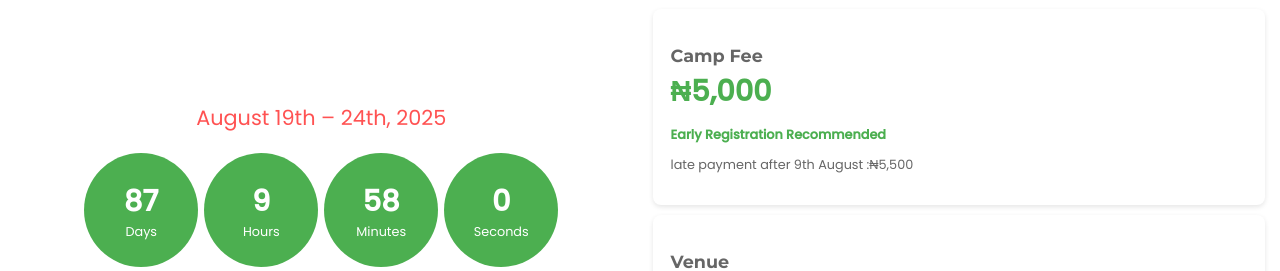
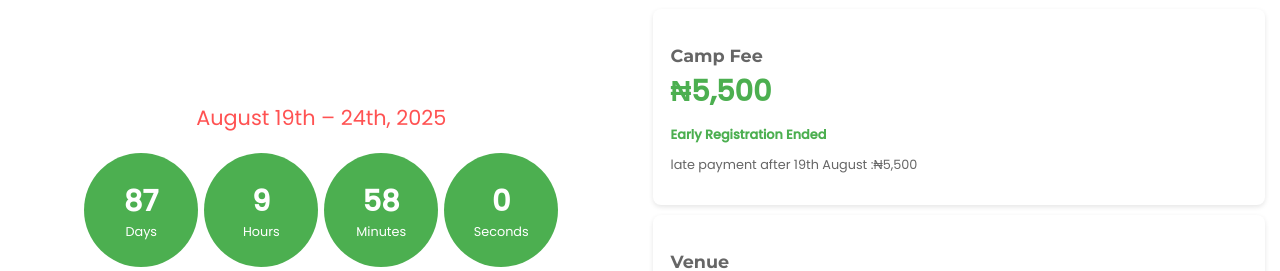
Before and after one commit to robedem/teens-camp, a React (Create React App) app: page / in a window 1280 px wide. Shown: the part 2513-2784 px from the top of the page. Built offline with nearby package versions, Linux system fonts and the light colour scheme.

Commit message:
done changes

```diff
--- a/src/components/MainSection.js
+++ b/src/components/MainSection.js
@@ -198,9 +198,9 @@ const MainSection = () => {
           <div className="register-info">
             <div className="info-box">
               <h3>Camp Fee</h3>
-              <p className="amount">₦5,000</p>
-              <p className="early">Early Registration Recommended</p>
-              <p className="late">late payment after 9th August :₦5,500</p>
+              <p className="amount">₦5,500</p>
+              <p className="early">Early Registration Ended</p>
+              <p className="late">late payment after 19th August :₦5,500</p>
             </div>
             <div className="info-box">
               <h3>Venue</h3>
```
